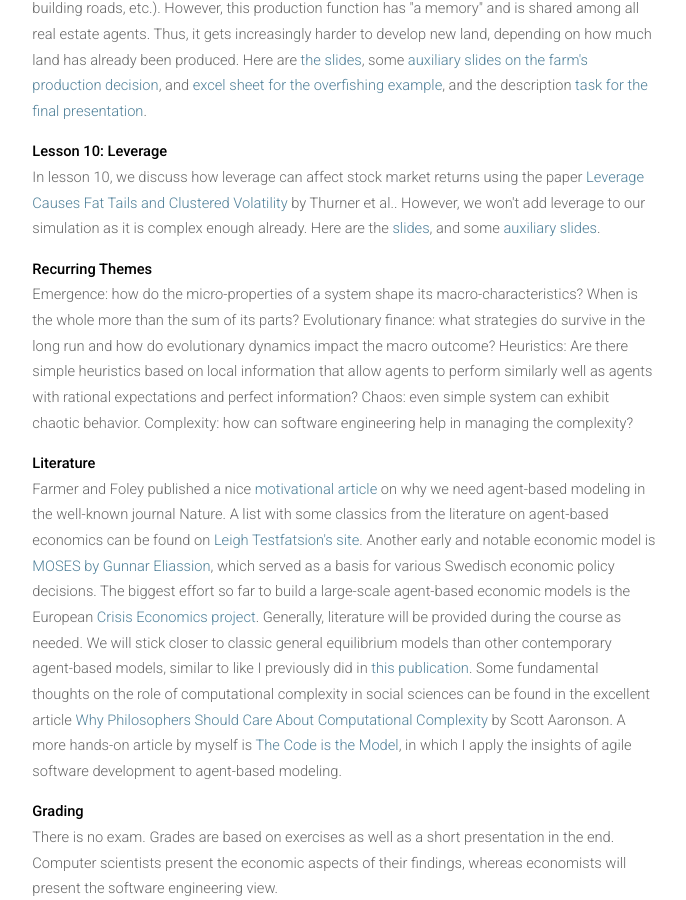
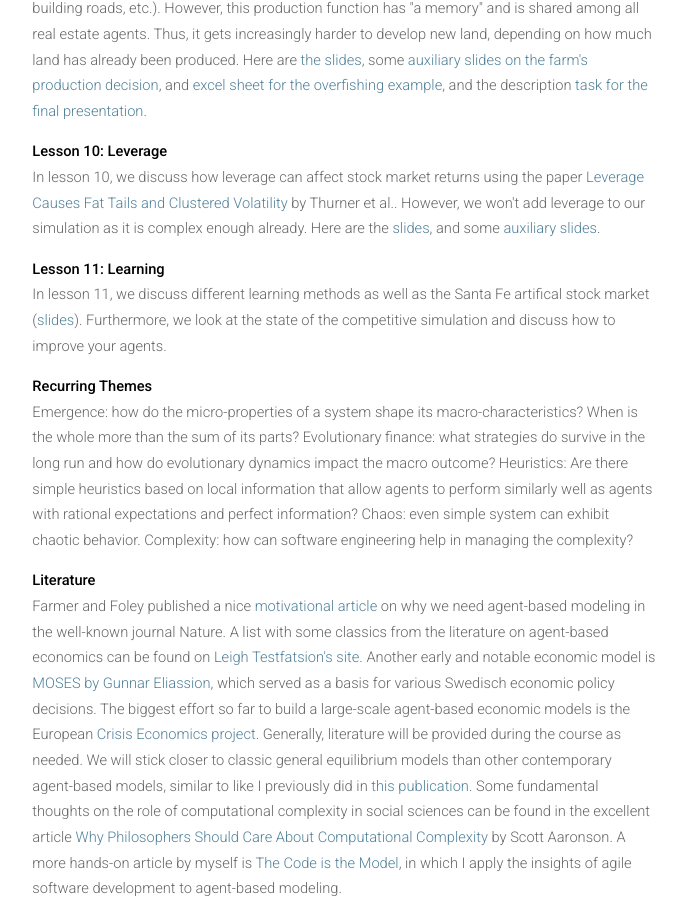
Before and after one commit to meisserecon/www, a Jekyll site: the page built from course.md, in a window 1280 px wide and 900 px high, scrolled down 2265 px. Shown: the whole window, without its empty margins (296-982 px from the left). Built offline with Jekyll 4.4.1, drawn with Linux system fonts in a browser that asks for light colours; nearby versions of some CDN libraries.

Commit message:
Update course.md

```diff
--- a/course.md
+++ b/course.md
@@ -52,6 +52,10 @@ permalink: /course/
 
 <p>In lesson 10, we discuss how leverage can affect stock market returns using the paper <a href="https://arxiv.org/abs/0908.1555">Leverage Causes Fat Tails and Clustered Volatility</a> by Thurner et al.. However, we won't add leverage to our simulation as it is complex enough already. Here are the <a href="/assets/abfe-lesson10.pdf">slides</a>, and some <a href="/assets/abfe-lesson10-leverage.pdf">auxiliary slides</a>.</p>
 
+<b>Lesson 11: Learning</b>
+
+<p>In lesson 11, we discuss different learning methods as well as the Santa Fe artifical stock market (<a href="/assets/abfe-lesson11.pdf">slides</a>). Furthermore, we look at the state of the competitive simulation and discuss how to improve your agents.</p>
+
 <b>Recurring Themes</b>
 
 <p>Emergence: how do the micro-properties of a system shape its macro-characteristics? When is the whole more than the sum of its parts?
```
